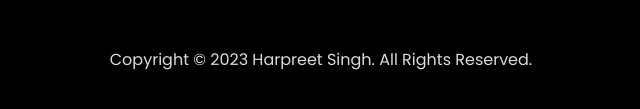
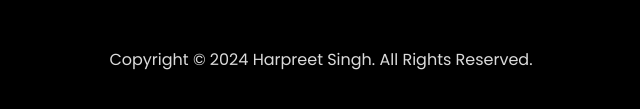
Before and after one commit to harpreetsi9h/my-portfolio, a plain HTML site: page index.html in a window 1280 px wide. Shown: the part 3000-3109 px from the top of the page, 319-959 px from the left. Drawn offline with Linux system fonts and the light colour scheme.

Commit message:
Updated copyright year in footer

```diff
--- a/index.html
+++ b/index.html
@@ -405,7 +405,7 @@
             </ul>
             </div>
         </nav>
-        <p>Copyright &#169; 2023 Harpreet Singh. All Rights Reserved.</p>
+        <p>Copyright &#169; 2024 Harpreet Singh. All Rights Reserved.</p>
     </footer>
     <script src="script.js"></script>
 </body>
```
